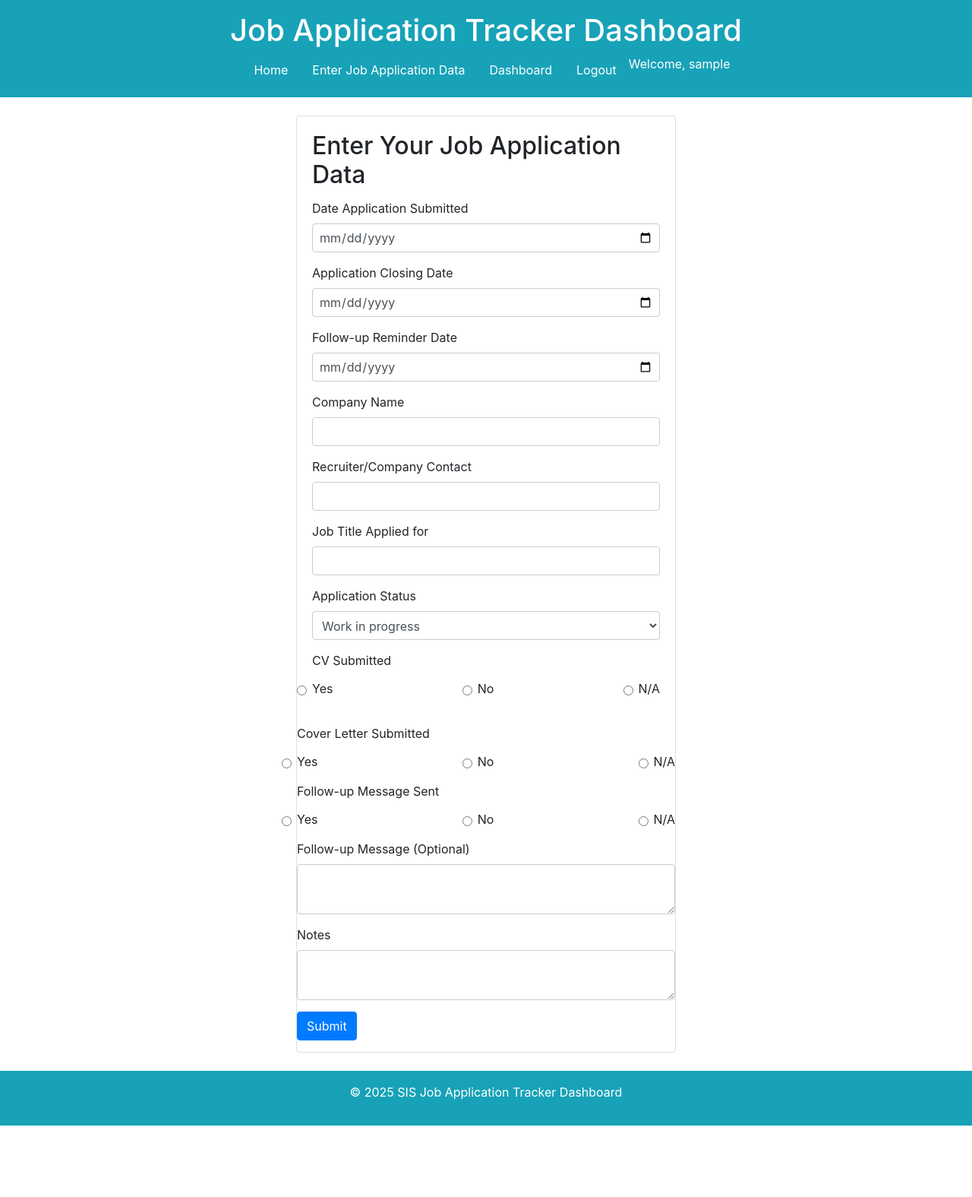
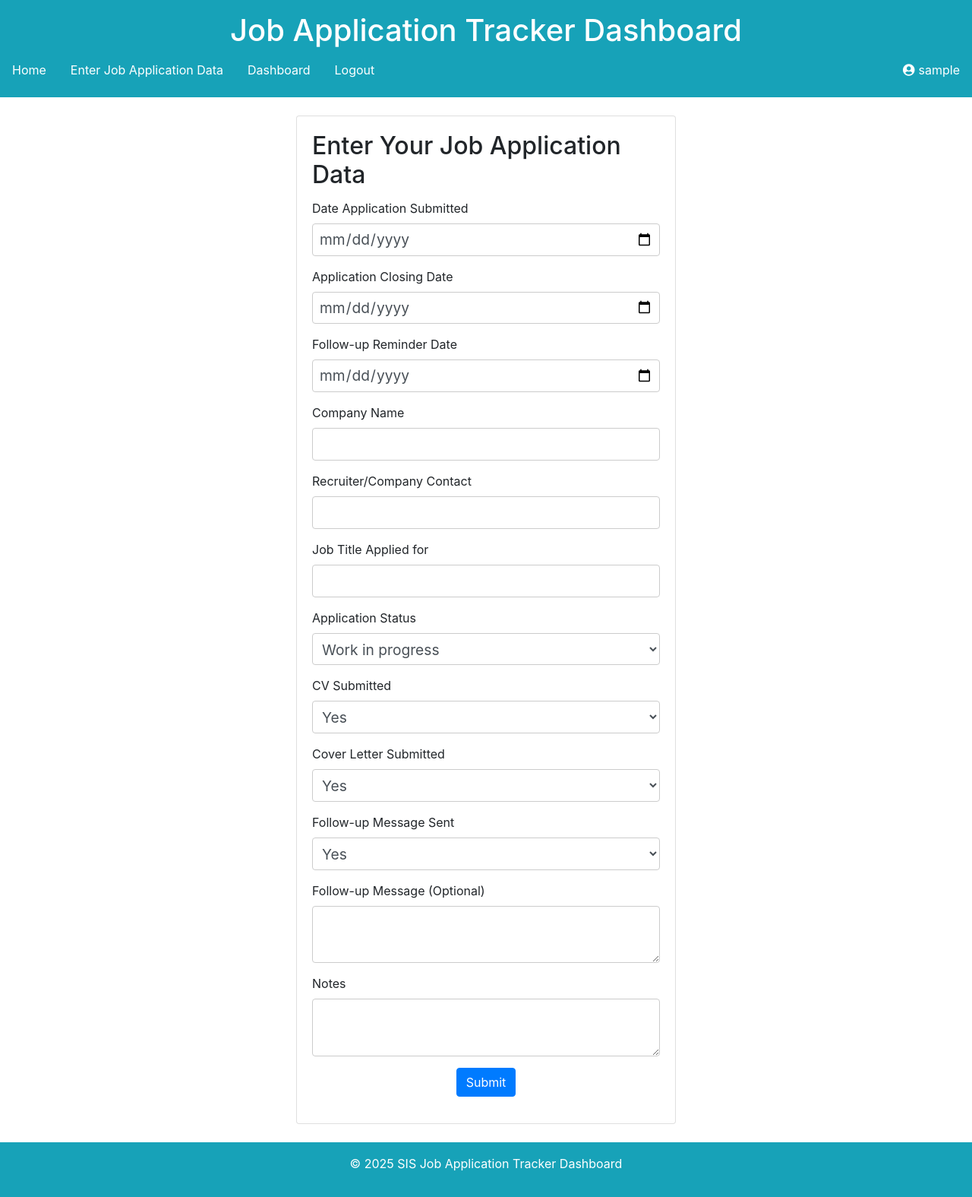
Before and after one commit to GinaHorch/job-application-tracker, a Flask app: page /form in a window 1280 px wide. Shown: the whole page at 76% size. Before the commit the page ends 1481 px from the top, so only its background shows below. Run offline with Flask 3, Linux system fonts and the light colour scheme; the visitor is signed in with stand-in values (Sample User, id 1); some libraries are stand-ins or nearby versions.

Commit message:
Style Navbar for personalised user

```diff
--- a/static/style.css
+++ b/static/style.css
@@ -18,21 +18,19 @@
     padding: 8px;
     border: 1px solid #ccc;
     border-radius: 4px;
+    background-color: #fff;
+    font-size: 1.2rem;
+}
+.nav-item.ml-auto {
+    margin-left: auto;
 }
 
-/* Radio Button Styling */
-.radio-group {
-    display: flex;
-    justify-content: space-between;
-    margin-top: 5px;
-}
-
-.radio-option {
+.nav-item a {
     display: flex;
     align-items: center;
 }
 
-.radio-option input[type="radio"] {
+.nav-item i {
     margin-right: 5px;
 }
 
--- a/templates/base.html
+++ b/templates/base.html
@@ -6,6 +6,7 @@
     <title>{% block title %}Job Application Tracker Dashboard{% endblock %}</title>
     <link href="https://stackpath.bootstrapcdn.com/bootstrap/4.5.2/css/bootstrap.min.css" rel="stylesheet">
     <link href="https://fonts.googleapis.com/css2?family=Roboto:wght@400;700&display=swap" rel="stylesheet">
+    <link rel="stylesheet" href="https://cdnjs.cloudflare.com/ajax/libs/font-awesome/5.15.3/css/all.min.css">
     <link rel="stylesheet" href="{{ url_for('static', filename='style.css') }}">
 </head>
 <body>
@@ -23,7 +24,11 @@
                 <li class="nav-item"><a class="nav-link text-white {% if request.endpoint == 'index' %}active{% endif %}" href="{{ url_for('login') }}">Login</a></li>
                 {% endif %}
                 {% if current_user.is_authenticated %}
-                    <li class="nav-item text-white">Welcome, {{ current_user.username }}</li>
+                    <li class="nav-item ml-auto">
+                        <a class="nav-link text-white" href="#">
+                            <i class="fas fa-user-circle"></i> {{ current_user.username }}
+                        </a>
+                    </li>
                 {% endif %}
             </ul>
         </nav>
--- a/templates/form.html
+++ b/templates/form.html
@@ -37,40 +37,34 @@
                 {{ form.status.label }}
                 {{ form.status(class="form-control") }}
             </div>
+
             <div class="form-group">
-                {{ form.cv_submitted.label }}
-                    <div class="radio-group">
-                        {% for option in form.cv_submitted %}
-                            <div class="radio-option">
-                                {{ option(class="form-check-input") }}
-                                {{ option.label(class="form-check-label") }}
-                            </div>
-                        {% endfor %}
-                    </div>
-                </div>
+                <label for="cv_submitted">CV Submitted</label>
+                <select class="form-control" id="cv_submitted" name="cv_submitted">
+                    <option value="yes">Yes</option>
+                    <option value="no">No</option>
+                    <option value="n/a">N/A</option>
+                </select>
             </div>
+
             <div class="form-group">
-                {{ form.cover_letter_submitted.label }}
-                    <div class="radio-group">
-                        {% for option in form.cover_letter_submitted %}
-                        <div class="radio-option">
-                            {{ option(class="form-check-input") }}
-                            {{ option.label(class="form-check-label") }}
-                        </div>
-                    {% endfor %}
-                    </div>
-                </div>
+                <label for="cover_letter_submitted">Cover Letter Submitted</label>
+                <select class="form-control" id="cover_letter_submitted" name="cover_letter_submitted">
+                    <option value="yes">Yes</option>
+                    <option value="no">No</option>
+                    <option value="n/a">N/A</option>
+                </select>
+            </div>
+
             <div class="form-group">
-                {{ form.follow_up_sent.label }}
-                    <div class="radio-group">
-                        {% for option in form.follow_up_sent %}
-                        <div class="radio-option">
-                            {{ option(class="form-check-input") }}
-                            {{ option.label(class="form-check-label") }}
-                        </div>
-                    {% endfor %}
-                </div>
+                <label for="follow_up_sent">Follow-up Message Sent</label>
+                <select class="form-control" id="follow_up_sent" name="follow_up_sent">
+                    <option value="yes">Yes</option>
+                    <option value="no">No</option>
+                    <option value="n/a">N/A</option>
+                </select>
             </div>
+
             <div class="form-group">
                 {{ form.follow_up_message.label }}
                 {{ form.follow_up_message(class="form-control") }}
@@ -79,7 +73,7 @@
                 {{ form.notes.label }}
                 {{ form.notes(class="form-control") }}
             </div>
-            <div class="form-group">
+            <div class="form-group text-center">
                 {{ form.submit(class="btn btn-primary") }}
             </div>
         </form>
```
